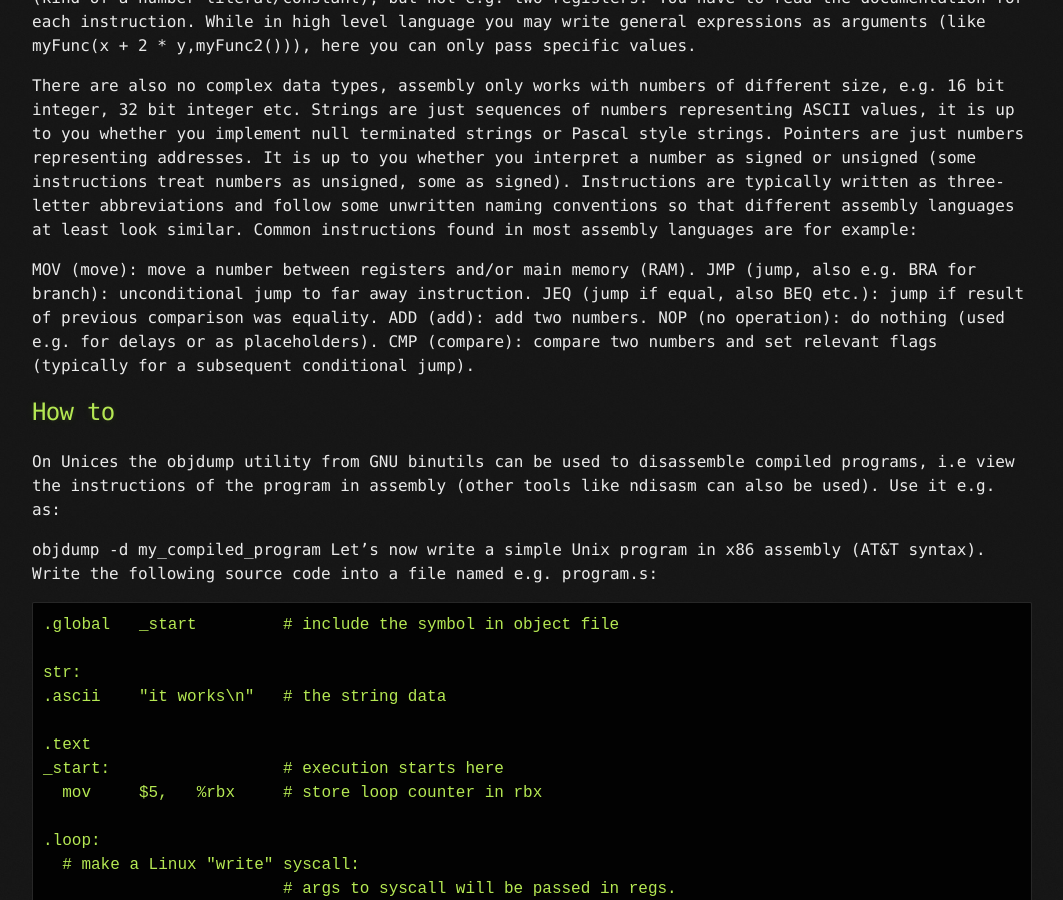
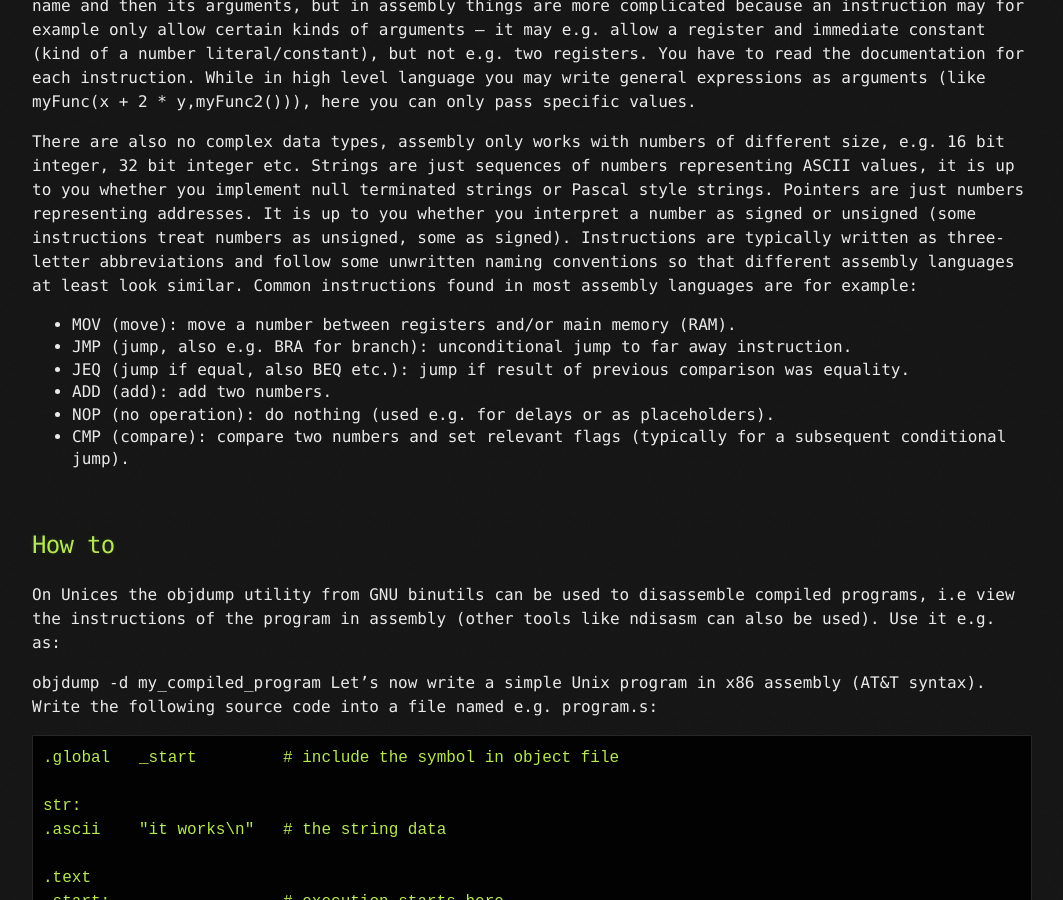
Before and after one commit to znkkw/znkkw.github.io, a Jekyll site: the page built from _posts/2023-12-24-Assembly.md, in a window 1280 px wide and 900 px high, scrolled down 749 px. Shown: the whole window, without its empty margins (108-1171 px from the left). Built offline with Jekyll 4.4.1, drawn with Linux system fonts in a browser that asks for light colours.

Commit message:
Update 2023-12-24-Assembly.md

```diff
--- a/_posts/2023-12-24-Assembly.md
+++ b/_posts/2023-12-24-Assembly.md
@@ -3,6 +3,8 @@ layout: post
 title: "Typical Assembly Language"
 date: 2023-12-24
 ---
+<br>
+
 ## Introduction
 Assembly languages are usually unstructured, i.e. there are no control structures such as if or while statements: these have
 to be manually implemented using labels and jump (goto) instructions. There may exist macros that mimic control structures.
@@ -32,12 +34,14 @@ interpret a number as signed or unsigned (some instructions treat numbers as uns
 Instructions are typically written as three-letter abbreviations and follow some unwritten naming conventions so that
 different assembly languages at least look similar. Common instructions found in most assembly languages are for example:
 
-MOV (move): move a number between registers and/or main memory (RAM).
-JMP (jump, also e.g. BRA for branch): unconditional jump to far away instruction.
-JEQ (jump if equal, also BEQ etc.): jump if result of previous comparison was equality.
-ADD (add): add two numbers.
-NOP (no operation): do nothing (used e.g. for delays or as placeholders).
-CMP (compare): compare two numbers and set relevant flags (typically for a subsequent conditional jump).
+* MOV (move): move a number between registers and/or main memory (RAM).
+* JMP (jump, also e.g. BRA for branch): unconditional jump to far away instruction.
+* JEQ (jump if equal, also BEQ etc.): jump if result of previous comparison was equality.
+* ADD (add): add two numbers.
+* NOP (no operation): do nothing (used e.g. for delays or as placeholders).
+* CMP (compare): compare two numbers and set relevant flags (typically for a subsequent conditional jump).
+
+<br>
 
 ## How to
 
```
